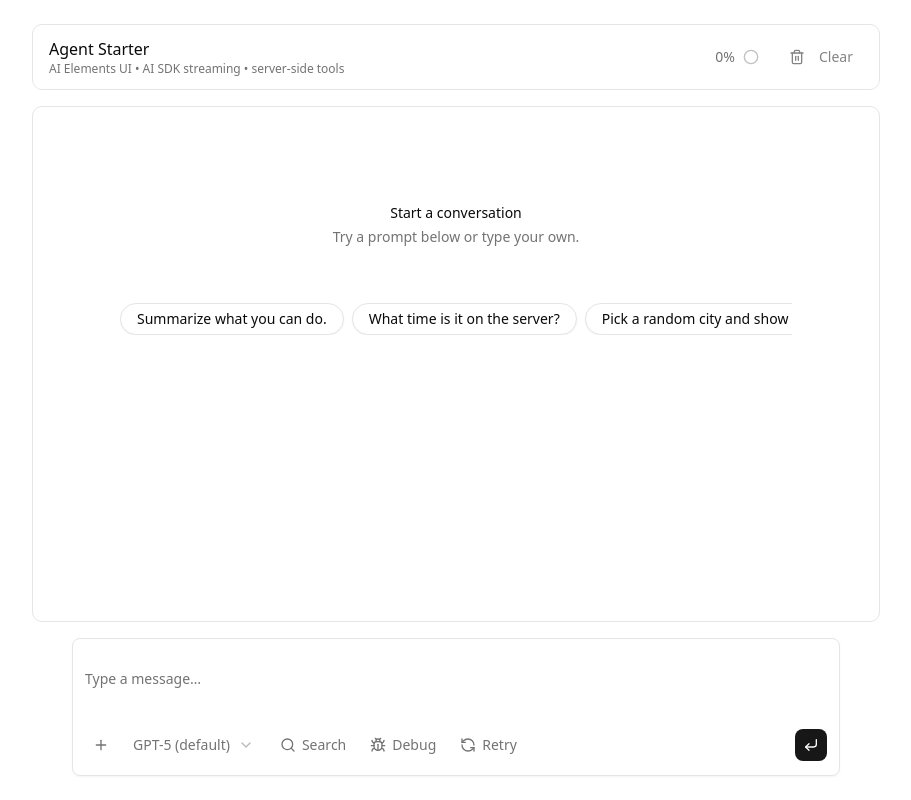
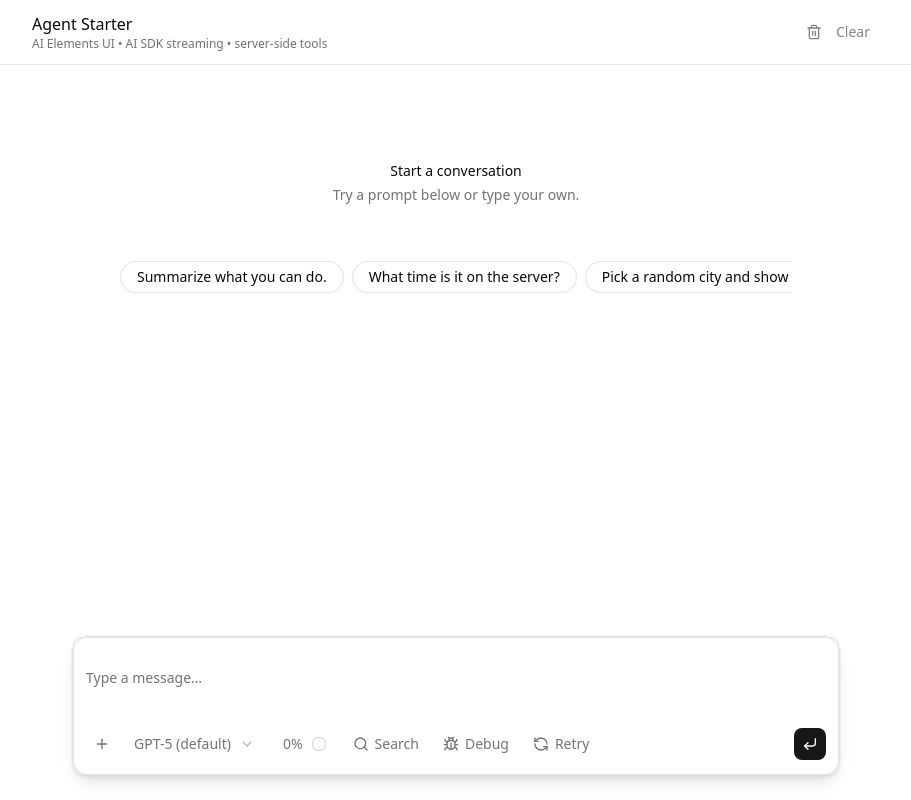
Before and after one commit to thorchh/agent-starter, a Next.js app: page /chat in a window 1280 px wide. Shown: the whole page, without its empty margins (184-1095 px from the left). Built offline with nearby package versions, Linux system fonts and the light colour scheme.

Commit message:
make chat + reasoning trace look better

```diff
--- a/src/app/chat/page.tsx
+++ b/src/app/chat/page.tsx
@@ -150,40 +150,27 @@ export default function ChatPage() {
   };
 
   return (
-    <div className="relative mx-auto flex h-screen w-full max-w-4xl flex-col p-6">
+    <div className="flex min-h-screen w-full flex-col bg-background">
+      {/* Pinned header (app-like) */}
+      <div className="sticky top-0 z-20 w-full border-b bg-background">
+        <div className="mx-auto w-full max-w-4xl px-4 py-3 md:px-6">
           <ChatHeader
-        className="mb-4 rounded-lg border bg-card/80 backdrop-blur"
             canClear={canClear}
+            className="px-0 py-0"
             onClear={() => {
               setMessages([]);
               store.clear();
             }}
-        actions={
-          <>
-            <Context
-              maxTokens={contextEstimate.maxTokens}
-              usedTokens={contextEstimate.usedTokens}
-            >
-              <ContextTrigger />
-              <ContextContent>
-                <ContextContentHeader />
-                <ContextContentBody>
-                  <div className="text-muted-foreground text-xs">
-                    Token usage is an estimate in this starter. You can stream real
-                    usage later via `messageMetadata` in AI SDK.
-                  </div>
-                </ContextContentBody>
-              </ContextContent>
-            </Context>
-          </>
-        }
             subtitle="AI Elements UI • AI SDK streaming • server-side tools"
             title="Agent Starter"
           />
+        </div>
+      </div>
 
-      <div className="flex min-h-0 flex-1 flex-col">
-        <Conversation className="h-full rounded-lg border">
-          <ConversationContent className="gap-6 p-6">
+      <div className="mx-auto flex w-full max-w-4xl flex-1 flex-col px-4 md:px-6">
+        <Conversation className="flex-1">
+          {/* Add bottom padding so the floating input bubble never covers content */}
+          <ConversationContent className="gap-6 px-0 py-6 pb-32">
           {messages.length === 0 ? (
             <div className="flex flex-1 flex-col items-center justify-center gap-6 py-10">
               <ConversationEmptyState
@@ -229,8 +216,10 @@ export default function ChatPage() {
           </div>
         )}
 
+        {/* Floating input bubble like ChatGPT (no blur / no bottom background). */}
+        <div className="-mx-4 sticky bottom-0 z-10 mt-4 bg-transparent px-4 pb-6 pt-2 md:-mx-6 md:px-6">
           <PromptInput
-          className="mx-auto mt-4 w-full max-w-3xl"
+            className="mx-auto w-full max-w-3xl rounded-2xl border bg-card shadow-lg ring-1 ring-border/50 focus-within:ring-2 focus-within:ring-primary/30"
             globalDrop
             multiple
             onSubmit={handleSubmit}
@@ -271,6 +260,22 @@ export default function ChatPage() {
                   </PromptInputSelectContent>
                 </PromptInputSelect>
 
+                <Context
+                  maxTokens={contextEstimate.maxTokens}
+                  usedTokens={contextEstimate.usedTokens}
+                >
+                  <ContextTrigger />
+                  <ContextContent align="end">
+                    <ContextContentHeader />
+                    <ContextContentBody>
+                      <div className="text-muted-foreground text-xs">
+                        Token usage is an estimate in this starter. Stream real usage
+                        later via AI SDK `messageMetadata`.
+                      </div>
+                    </ContextContentBody>
+                  </ContextContent>
+                </Context>
+
                 <PromptInputButton
                   aria-pressed={useSearch}
                   onClick={() => setUseSearch((v) => !v)}
@@ -306,5 +311,6 @@ export default function ChatPage() {
           </PromptInput>
         </div>
       </div>
+    </div>
   );
 }
--- a/src/components/chat/MessageParts.tsx
+++ b/src/components/chat/MessageParts.tsx
@@ -42,7 +42,15 @@ import {
   getToolOrDynamicToolName,
   isToolOrDynamicToolUIPart,
 } from "ai";
-import { CopyIcon, RefreshCcwIcon } from "lucide-react";
+import {
+  CloudSunIcon,
+  ClockIcon,
+  CopyIcon,
+  FileTextIcon,
+  RefreshCcwIcon,
+  SearchIcon,
+  WrenchIcon,
+} from "lucide-react";
 import type { ComponentProps } from "react";
 import { Fragment, useMemo } from "react";
 
@@ -328,9 +336,28 @@ export function MessageParts({
                     <ChainOfThoughtContent>
                       {toolParts.map((tp, idx) => {
                         const toolName = getToolOrDynamicToolName(tp);
+                        const isWebSearch = toolName === "web_search";
+
+                        // For OpenAI's built-in web search tool, the model may use actions like
+                        // `openPage` / `findInPage`. Those are useful for debugging but feel like
+                        // “empty steps” in a user-facing thought thread, so we hide them.
+                        const webSearchActionType =
+                          isWebSearch &&
+                          tp.input &&
+                          typeof tp.input === "object" &&
+                          "action" in tp.input
+                            ? (
+                                tp.input as {
+                                  action?: { type?: string; query?: string; url?: string | null };
+                                }
+                              ).action?.type
+                            : undefined;
+                        if (isWebSearch && webSearchActionType && webSearchActionType !== "search") {
+                          return null;
+                        }
 
                         const label =
-                          toolName === "web_search"
+                          isWebSearch
                             ? "Web search"
                             : toolName === "getTime"
                               ? "Get server time"
@@ -339,6 +366,17 @@ export function MessageParts({
                                 : toolName === "summarizeAttachments"
                                   ? "Summarize attachments"
                                   : toolName.replaceAll("_", " ");
+
+                        const Icon =
+                          toolName === "web_search"
+                            ? SearchIcon
+                            : toolName === "getTime"
+                              ? ClockIcon
+                              : toolName === "getWeather"
+                                ? CloudSunIcon
+                                : toolName === "summarizeAttachments"
+                                  ? FileTextIcon
+                                  : WrenchIcon;
 
                         const status: "complete" | "active" | "pending" = (() => {
                           if (
@@ -357,7 +395,7 @@ export function MessageParts({
                         })();
 
                         const query =
-                          toolName === "web_search" &&
+                          isWebSearch &&
                           tp.input &&
                           typeof tp.input === "object"
                             ? (tp.input as { action?: { query?: string } }).action
@@ -367,7 +405,7 @@ export function MessageParts({
                         // For web search, show *that call's* domains (not global sources),
                         // so multiple searches feel like a "thread" of actions.
                         const hostnames =
-                          toolName === "web_search" &&
+                          isWebSearch &&
                           tp.output &&
                           typeof tp.output === "object"
                             ? (
@@ -397,6 +435,8 @@ export function MessageParts({
                         return (
                           <ChainOfThoughtStep
                             key={`${message.id}-toolstep-${idx}`}
+                            className={idx === toolParts.length - 1 ? "pb-0" : "pb-3"}
+                            icon={Icon}
                             label={label}
                             description={query}
                             status={status}
@@ -410,6 +450,20 @@ export function MessageParts({
                                 ))}
                               </ChainOfThoughtSearchResults>
                             )}
+                            {/* If the tool completed but no sources were returned, make that explicit. */}
+                            {toolName === "web_search" &&
+                              status === "complete" &&
+                              uniqHosts.length === 0 && (
+                                <div className="text-muted-foreground text-xs">
+                                  No sources returned for this step.
+                                </div>
+                              )}
+                            {/* Surface tool errors without dumping full debug output. */}
+                            {"errorText" in tp && tp.errorText ? (
+                              <div className="text-destructive text-xs">
+                                {tp.errorText}
+                              </div>
+                            ) : null}
                           </ChainOfThoughtStep>
                         );
                       })}
```
Lines whose indentation alone changed are shown as unchanged.
